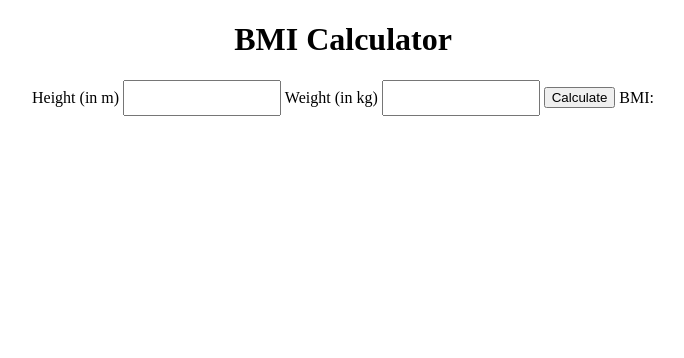
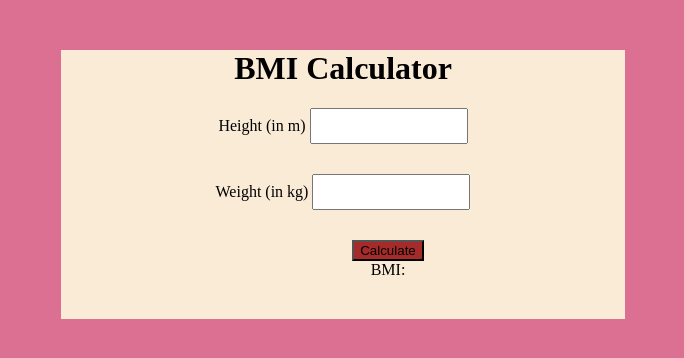
Before and after one commit to AkhonaMj/BMI-calculator, a plain HTML site: page index.html in a window 1280 px wide. Shown: the whole page, without its empty margins (297-981 px from the left). Drawn offline with Linux system fonts and the light colour scheme.

Commit message:
added styling

```diff
--- a/css/style.css
+++ b/css/style.css
@@ -1,11 +1,26 @@
 body{
     text-align: center;
-    flex-direction:row;
+    background-color: palevioletred;
 
+}
+.container{
+    background-color: antiquewhite;
+    margin: 350px;
+    margin-top: 50px;
+    padding-bottom: 40px;
 
 }
 input{
     height: 30px;
     width: 150px;
+    margin-bottom: 30px;
 
 }
+button{
+    background-color: brown;
+    margin-left: 90px;
+}
+span{
+    margin-left: 90px;
+
+}
--- a/index.html
+++ b/index.html
@@ -7,18 +7,22 @@
     <link rel="stylesheet" href="css/style.css">
 </head>
 <body>
-    <div>
+    <div class="container">
         <h1>BMI Calculator</h1>
+        <div>
+            <label for="input1">Height (in m)</label>
+            <input type="number" class="height">
+        </div>
+        <div>
+            <label for="">Weight (in kg)</label>
+            <input type="number" class="weight">
 
-        <label for="input1">Height (in m)</label>
-        <input type="number" class="height">
+        </div>
 
-        <label for="">Weight (in kg)</label>
-        <input type="number" class="weight">
+           <div>
+            <button>Calculate </button>
+           </div>
 
-
-
-            <button>Calculate </button>
             <span>BMI:</span>
 
 
```
